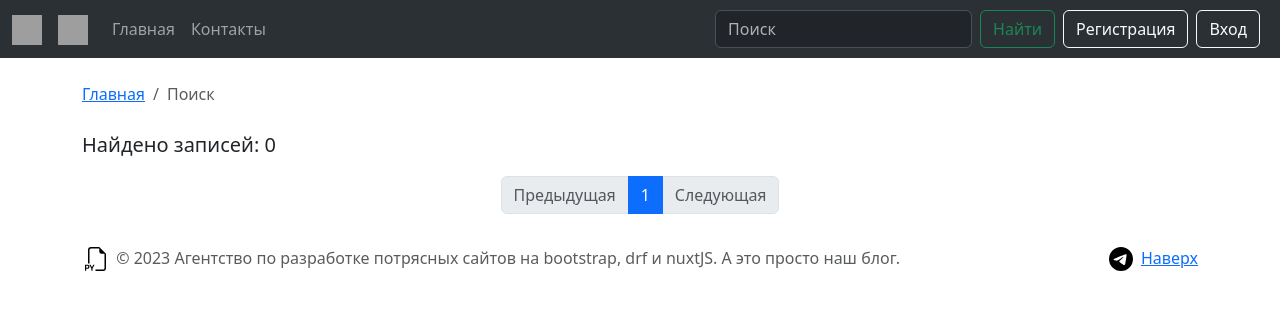
After one commit to bozdag05/bozdag05-DRF_SPA_Site, a Django app: page /search/ in a window 1280 px wide. The commit adds this page. Shown: the top 310 px of the page. Run offline with Django 5.2, Linux system fonts and the light colour scheme; some libraries are stand-ins or nearby versions; grey boxes are pictures that could not be loaded.

Commit message:
create search form

```diff
--- a/blog/blog/settings.py
+++ b/blog/blog/settings.py
@@ -41,6 +41,7 @@ INSTALLED_APPS = [
     'blog_game.apps.BlogGameConfig',
     'ckeditor',
     'ckeditor_uploader',
+    'taggit',
 ]
 
 MIDDLEWARE = [
--- a/blog/blog_game/templates/blog_game/index.html
+++ b/blog/blog_game/templates/blog_game/index.html
@@ -14,7 +14,7 @@
             <div class="card mb-4 shadow-sm">
                 <img src="media/{{ post.image }}" alt="" class="card-img-top">
                 <div class="card-body">
-                    <h4 class="card-title">{{ post.title }}</h4>
+                    <a href="{% url 'post_detail' slug=post.url %}"><h4>{{ post.title }}</h4></a>
                     <p class="card-text">{{ post.information_card|safe|truncatechars:150 }}</p>
                     <div class="d-flex justify-content-between align-items-center">
                         <div class="btn-group">
--- /dev/null
+++ b/blog/blog_game/templates/blog_game/search.html
@@ -0,0 +1,102 @@
+{% extends "blog_game/base_blog_game.html" %}
+{% load static %}
+{% block title %}{{ title }}{% endblock %}
+
+{% block carusel %}
+<section class="my-carousel">
+    <div id="carouselExampleCaptions" class="carousel slide" data-ride="carousel">
+        <div class="carousel-inner">
+            <div class="carousel-item active" style="background-color: #343a40!important">
+                <div class="carousel-caption d-none d-md-block">
+                    <form action="{% url 'search' %}" method="get" class="my-2 my-lg-0">
+                        <input name="q" type="text" class="form-control" placeholder="Поиск" aria-label="Поиск">
+                        <button class="btn btn-outline-success mt-3" type="submit">Поиск</button>
+                    </form>
+                </div>
+            </div>
+        </div>
+    </div>
+</section>
+{% endblock %}
+
+{% block content %}
+<section class="my-post-detail">
+    <div class="container">
+        <div class="row">
+            <!--    ЭТО ЛЕВАЯ КОЛОНКА КОНТЕНТА ПОСТА -->
+            <div class="col-lg-12">
+                <!--    ЭТО ХЛЕБНЫЕ КРОШКИ -->
+                <nav aria-label="breadcrumb" class="my-4">
+                    <ol class="breadcrumb">
+                        <li class="breadcrumb-item"><a href="{% url 'home' %}">Главная</a></li>
+                        <li class="breadcrumb-item active" aria-current="page">Поиск</li>
+                    </ol>
+                </nav>
+                <p class="lead">Найдено записей: {{count }}</p>
+                {% for post in results %}
+                <div class="col-md-4">
+                    <div class="card mb-4 shadow-sm">
+                        {% if post.image %}
+                        <img src="media/{{ post.image }}" alt="" class="card-img-top">
+                        {% else %}
+                        <img src="https://yobte.ru/uploads/posts/2019-11/nindzja-65-foto-60.jpg" alt="" class="card-img-top">
+                        {% endif %}
+                        <div class="card-body">
+                             <a href="{% url 'post_detail' slug=post.url %}"><h4>{{ post.title }}</h4></a>
+                            <p class="card-text">{{ post.information_card|safe|truncatechars:150 }}</p>
+                            <div class="d-flex justify-content-between align-items-center">
+                                <div class="btn-group">
+                                    <a href="{{ post.get_absolute_url }}" class="btn btn-sm btn-outline-secondary">Подробнее</a>
+                                </div>
+                                <ul>
+                                    <li style="list-style: none"><small class="text-muted">Опубликовано: {{post.created_at }}</small></li>
+                                    <li style="list-style: none"><small class="text-muted">Обнавлено: {{ post.updated_at }}</small></li>
+                                </ul>
+                            </div>
+                        </div>
+                    </div>
+                </div>
+                {% endfor %}
+            </div>
+        </div>
+    </div>
+</section>
+{% endblock %}
+
+{% block pagination %}
+<section class="my-pagination">
+  <nav aria-label="Paginate me">
+    <ul class="pagination justify-content-center">
+        {% if results.has_previous %}
+            <li class="page-item">
+                <a class="page-link" href="?page={{ results.previous_page_number }}{% if request.GET.q %}&q={{ request.GET.q }}{% endif %}" tabindex="-1">Предыдущая</a>
+            </li>
+        {% else %}
+            <li class="page-item disabled">
+                <a class="page-link" href="#" tabindex="-1">Предыдущая</a>
+            </li>
+        {% endif %}
+        {% for i in results.paginator.page_range %}
+            {% if i == results.number %}
+                <li class="page-item active">
+                    <a class="page-link" href="?page={{ i }}{% if request.GET.q %}&q={{ request.GET.q }}{% endif %}">{{ i }}</a>
+                </li>
+            {% else %}
+                <li class="page-item">
+                    <a class="page-link" href="?page={{ i }}{% if request.GET.q %}&q={{ request.GET.q }}{% endif %}">{{ i }}</a>
+                </li>
+            {% endif %}
+        {% endfor %}
+        {% if results.has_next %}
+            <li class="page-item">
+                <a class="page-link" href="?page={{ results.next_page_number }}{% if request.GET.q %}&q={{ request.GET.q }}{% endif %}">Следующая</a>
+            </li>
+        {% else %}
+            <li class="page-item disabled">
+                <a class="page-link" href="#">Следующая</a>
+            </li>
+        {% endif %}
+    </ul>
+  </nav>
+</section>
+{% endblock %}
--- a/blog/blog_game/urls.py
+++ b/blog/blog_game/urls.py
@@ -1,5 +1,5 @@
 from django.urls import path
-from .views import HomeView, PostView, register, user_login, user_logout, ContactView, SuccessView
+from .views import HomeView, PostView, register, user_login, user_logout, ContactView, SuccessView, SearchView
 
 urlpatterns = [
     path('', HomeView.as_view(), name='home'),
@@ -8,5 +8,6 @@ urlpatterns = [
     path('logout/', user_logout, name='logout'),
     path('contact/', ContactView.as_view(), name='contact'),
     path('contact/success/', SuccessView.as_view(), name='success'),
+    path('search/', SearchView.as_view(), name='search'),
     path('<slug:slug>/', PostView.as_view(), name='post_detail'),
 ]
--- a/blog/blog_game/views.py
+++ b/blog/blog_game/views.py
@@ -1,6 +1,7 @@
 from django.contrib import messages
 from django.contrib.auth import login, logout, authenticate
 from django.core.mail import send_mail, BadHeaderError
+from django.core.paginator import Paginator
 from django.http import HttpResponse, HttpResponseRedirect
 from django.shortcuts import render, redirect
 from django.views import View
@@ -15,7 +16,7 @@ class HomeView(ListView):
     template_name = "blog_game/index.html"
     context_object_name = "posts"
     ordering = "-created_at"
-    paginate_by = 2
+    paginate_by = 6
 
 
 class PostView(DetailView):
@@ -90,3 +91,19 @@ class ContactView(View):
 class SuccessView(View):
     def get(self, request, *args, **kwargs):
         return render(request, 'blog_game/success.html', context={"title": "جزاكم الله خيرا"})
+
+
+class SearchView(View):
+    def get(self, request, *args, **kwargs):
+        query = request.GET.get("q")
+        results = ''
+        if query:
+            results = Post.objects.filter(title__icontains=query)
+        paginator = Paginator(results, 6)
+        page_number = request.GET.get('page')
+        page_obj = paginator.get_page(page_number)
+        return render(request, "blog_game/search.html", context={
+            'title': 'search',
+            'results': page_obj,
+            'count': paginator.count,
+        })
--- a/blog/templates/inc/_navbar.html
+++ b/blog/templates/inc/_navbar.html
@@ -27,15 +27,16 @@
                 <a class="nav-link" href="{% url 'contact' %}">Контакты</a>
                 {% endif %}
             </div>
-            <form class="d-flex" role="search">
-                <input class="form-control me-2" type="search" placeholder="Поиск" aria-label="Поиск">
-                <button class="btn btn-primary me-2" type="submit">Найти</button>
+            <form action="{% url 'search' %}" method="get" class="d-flex" role="search">
+                <input name="q" class="form-control me-2" type="search" placeholder="Поиск" aria-label="Поиск">
+                <button class="btn btn-outline-success me-2" type="submit">Найти</button>
+            </form>
             {% if user.is_authenticated %}
             <span class="navbar-text me-2">{{ user.username }}</span>
             <a href="{% url 'logout' %}" class="btn btn-outline-light me-2">Выход</a>
             {% else %}
             <a href="{% url 'register' %}" class="btn btn-outline-light me-2">Регистрация</a>
-                    <a href="{% url 'login' %}"class="btn btn-outline-light me-2">Вход</a>
+            <a href="{% url 'login' %}" class="btn btn-outline-light me-2">Вход</a>
             {% endif %}
             </form>
         </div>
```
Lines whose indentation alone changed are shown as unchanged.
